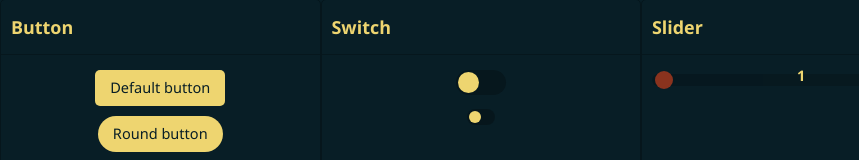
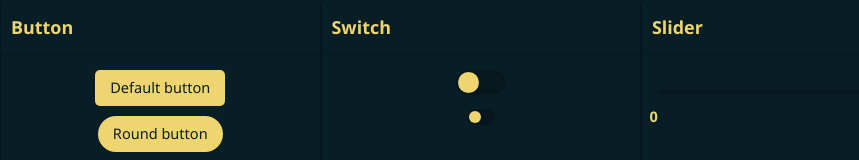
Before and after one commit to Melk0rr/Amon-React, a React (Create React App) app in the folder amon-react/: page / in a window 1280 px wide. Shown: the part 184-344 px from the top of the page, without its empty margins (0-859 px from the left). Built offline with nearby package versions, Linux system fonts and the light colour scheme.

Commit message:
Edit: v1 of slider component, track bar finished + style tweaks

```diff
--- a/amon-react/src/components/dataentry/slider/Slider.tsx
+++ b/amon-react/src/components/dataentry/slider/Slider.tsx
@@ -1,52 +1,115 @@
 // General imports
-import { useState, FC, ChangeEvent } from 'react'
+import { useState, useRef, useEffect, FC, ChangeEvent } from 'react'
 import { HTMLElementProps } from 'utils/types'
+import { round, percent } from 'utils/math'
 
 // Style imports
 import './css/Slider.css'
 
+// Prop types for Slider component
 interface SliderProps extends HTMLElementProps {
   defaultValue?: number,
   min?: number,
   max?: number,
   step?: number,
   size?: number,
-  onChange?: (target: HTMLInputElement) => void
+  range?: boolean,
+  vertical?: boolean,
+  showTrack?: boolean,
+  unit?: string,
+  onChange?: (target: number) => void
 }
 
+/**
+ * Slider component rendering an 'input range' like UI element
+ * @param param0
+ * @returns
+ */
 const Slider: FC<SliderProps> = ({
-  defaultValue = 1,
+  defaultValue,
   min = 0,
   max = 10,
   step = 1,
   size,
+  range = false,
+  vertical = false,
+  showTrack = true,
+  unit,
   onChange,
   id,
   className
 }) => {
-  const [value, setValue] = useState(defaultValue)
 
-  /**
-   * Handles changes in sliders value
-   * @param {Object} e : catched event
-   * @param {Function} callback : callback function to execute after state change
-   */
-  const handleSlideChange = (e: ChangeEvent<HTMLInputElement>) => {
-    if (e.target) {
-      const value = +e.target.value
-      setValue(value)
+  const slide = useRef<HTMLDivElement>(null)
 
-      if (onChange)
-        onChange(e.target)
+  const [dragged, setDragged] = useState(false)
+  const [positionCursor, setPositionCursor] = useState(defaultValue ?? min)
+  const [positionCursorPercentage, setPositionCursorPercentage] = useState(
+    percent(((defaultValue ?? min) - min), (max - min))
+  )
+
+
+  useEffect(() => {
+    const rect = slide.current?.getBoundingClientRect()
+
+    if (rect) {
+      const minPos = 0,
+        maxPos = rect.width
+
+      let absolutePos = positionCursorPercentage
+      window.onmousemove = (eMove: MouseEvent): void => {
+        const position = eMove.clientX - rect.x
+
+        if (dragged) {
+          window.onmouseup = (): void => {
+            setDragged(false)
+          }
+
+          if (position < minPos) {
+            absolutePos = min
+          } else if (position > maxPos) {
+            absolutePos = max
+          } else {
+            absolutePos = (position / maxPos) * (max - min) + min
+          }
+
+          if (
+            absolutePos <= positionCursorPercentage + step &&
+            absolutePos >= positionCursorPercentage - step
+          ) {
+            absolutePos = positionCursorPercentage
+          }
+
+          absolutePos = round(absolutePos, (1 / step))
+
+          if (onChange)
+            onChange(absolutePos)
+
+          setPositionCursor(absolutePos)
+        }
+      }
     }
+  }, [dragged])
+
+  const onChangePositionOfCursor = (absolutePos: number) => {
+    setPositionCursorPercentage(((absolutePos - min) / (max - min)) * 100);
   }
 
-  const baseProps = { id, min, max, step, defaultValue, className: "AmonReact-Slider-input" }
+  useEffect(() => {
+    onChangePositionOfCursor(positionCursor)
+  }, [positionCursor])
+
+  const baseClassName = "AmonReact-Slider AmonReact-Slider-" + (vertical ? "vertical" : "horizontal")
 
   return (
-    <div className={`AmonReact-Slider ${className ?? ''}`.trim()} style={{ width: size }}>
-      <span className="AmonReact-Slider-value">{value}</span>
-      <input onChange={e => handleSlideChange(e)} type="range" {...baseProps} ></input>
+    <div id={id} className={(baseClassName + " " + className ?? '').trim()} style={{ width: size }} ref={slide}>
+      <div className="AmonReact-Slider-rail" ></div>
+      <div className="AmonReact-Slider-track" style={{ width: positionCursorPercentage + "%" }}></div>
+      <div className="AmonReact-Slider-step" onMouseDown={() => setDragged(true)}></div>
+      <div className="AmonReact-Slider-handle" onMouseDown={() => setDragged(true)} style={{ left: positionCursorPercentage + "%" }}>
+        <span className="AmonReact-Slider-value">{positionCursor}</span>
+      </div>
+      {/* <input onChange={e => handleSlideChange(e)} type="range" {...baseProps} ></input> */}
     </div>
   )
 }
--- a/amon-react/src/components/dataentry/slider/css/Slider.css
+++ b/amon-react/src/components/dataentry/slider/css/Slider.css
@@ -1,49 +1,78 @@
 .AmonReact-Slider {
+  position: relative;
+  line-height: 1.5;
+  display: flex;
+  flex-direction: column;
+  justify-content: center;
+  margin: 10px 5px;
+  padding: 0;
+}
+
+.AmonReact-Slider-horizontal {
+  height: 12px;
+  padding-block: 5px;
+}
+
+.AmonReact-Slider-rail,
+.AmonReact-Slider-step {
   width: 100%;
 }
 
-.AmonReact-Slider-input {
-  -webkit-appearance: none;
-  appearance: none;
-  width: 100%;
-  height: 12px;
-  border-radius: 10px;
+.AmonReact-Slider-rail,
+.AmonReact-Slider-track,
+.AmonReact-Slider-step {
+  height: 5px;
+  position: absolute;
+}
+
+.AmonReact-Slider-rail {
   background: var(--slider-background-color);
-  outline: none;
   opacity: 0.7;
   transition: opacity .2s;
-  margin-bottom: 12px;
 }
 
-.AmonReact-Slider-input:hover {
+.AmonReact-Slider:hover .AmonReact-Slider-rail {
   opacity: 1;
 }
 
-.AmonReact-Slider-input::-webkit-slider-thumb {
-  -webkit-appearance: none;
-  appearance: none;
-  width: 18px;
-  height: 18px;
-  background: var(--slider-thumb-color);
-  border: none;
-  border-radius: 100%;
-  cursor: pointer;
+.AmonReact-Slider-handle,
+.AmonReact-Slider-track,
+.AmonReact-Slider-rail {
+  border-radius: 10px;
 }
 
-.AmonReact-Slider-input::-moz-range-thumb {
-  width: 18px;
-  height: 18px;
-  background: var(--slider-thumb-color);
-  border: none;
-  border-radius: 100%;
+.AmonReact-Slider-handle,
+.AmonReact-Slider-track {
+  background-color: var(--slider-handle-color);
+  transition: background-color .2s
+}
+
+.AmonReact-Slider:hover .AmonReact-Slider-handle,
+.AmonReact-Slider:hover .AmonReact-Slider-track {
+  background-color: var(--slider-handle-hover-color);
+}
+
+.AmonReact-Slider-handle {
+  position: absolute;
+  width: 15px;
+  height: 15px;
+  transform: translateX(-50%);
+  border-radius: 10px;
   cursor: pointer;
+  outline: none;
+  transition: border .1s
+}
+
+.AmonReact-Slider-handle:hover,
+.AmonReact-Slider-handle:focus {
+  border: 2px solid var(--slider-handle-hover-color);
 }
 
 .AmonReact-Slider-value {
   position: absolute;
+  transform: translateY(100%);
+  left: 0;
   z-index: 5000;
-  width: 100%;
-  line-height: 75%;
   pointer-events: none;
   color: var(--font-color);
   font-weight: 600;
```
